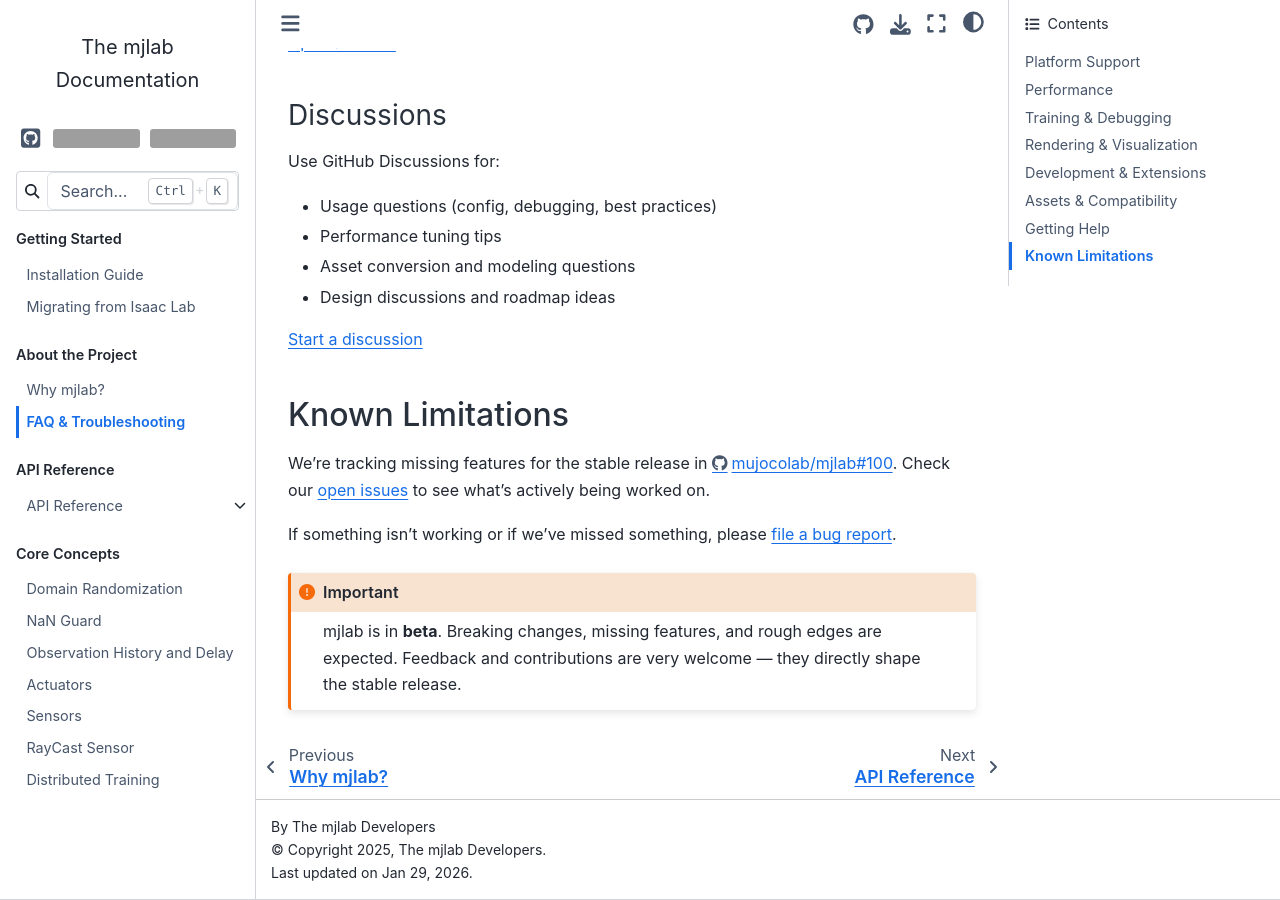
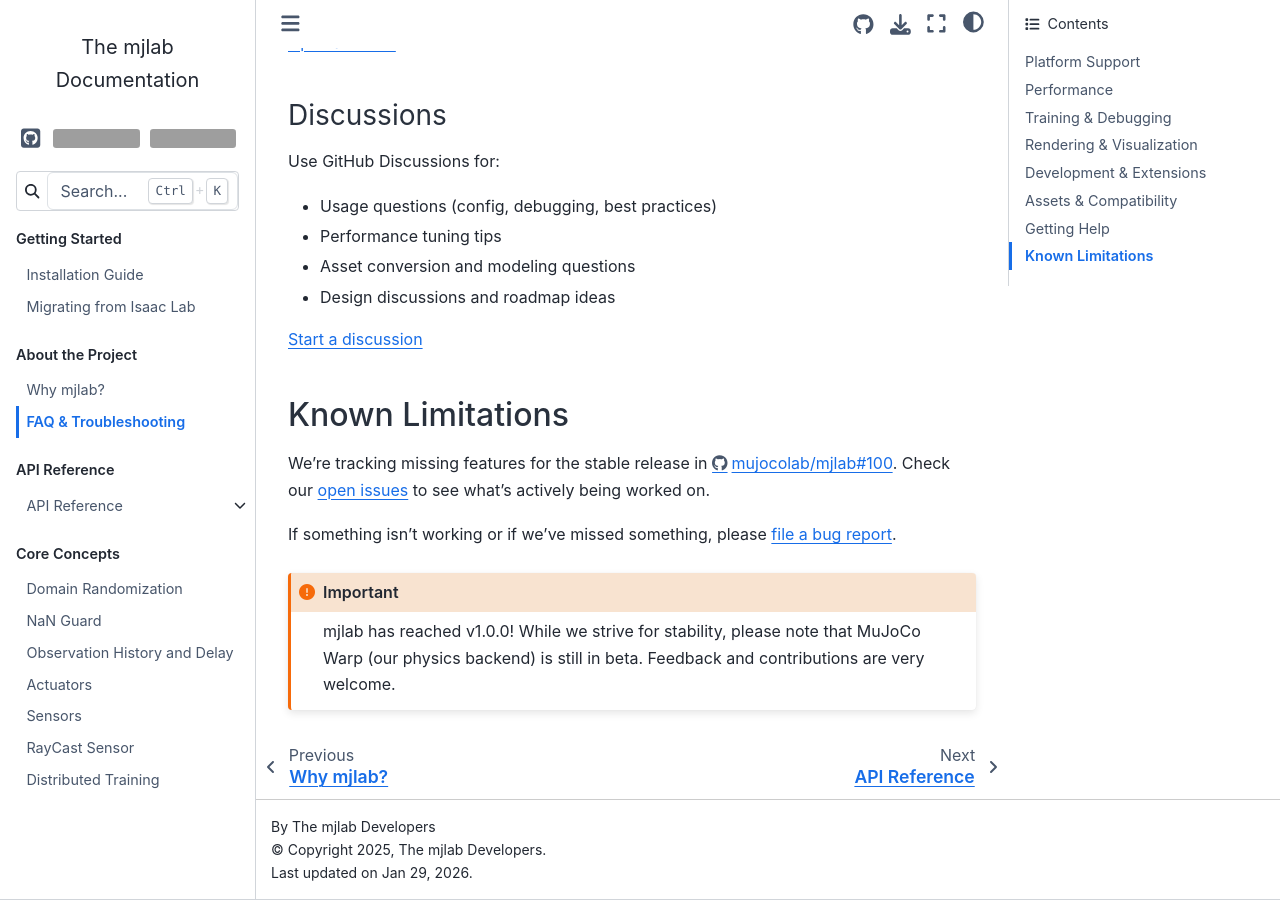
Before and after one commit to DavidDobas/mjlab-hackathon, a Sphinx documentation site: the page built from docs/source/faq.rst, in a window 1280 px wide and 900 px high, scrolled down 4833 px. Built offline with Sphinx 7.4.7 and the Sphinx Book theme 1.1.4, drawn with Linux system fonts in a browser that asks for light colours; grey boxes are pictures that could not be loaded.

```diff
--- a/docs/conf.py
+++ b/docs/conf.py
@@ -146,7 +146,7 @@ html_theme_options = {
     {
       "name": "mjlab",
       "url": "https://github.com/mujocolab/mjlab",
-      "icon": "https://img.shields.io/badge/mjlab-0.1.0-silver.svg",
+      "icon": "https://img.shields.io/badge/mjlab-1.0.0-silver.svg",
       "type": "url",
     },
     {
--- a/docs/source/faq.rst
+++ b/docs/source/faq.rst
@@ -241,6 +241,6 @@ If something isn't working or if we've missed something, please
 
 .. important::
 
-   mjlab is in **beta**. Breaking changes, missing features, and rough edges
-   are expected. Feedback and contributions are very welcome — they directly
-   shape the stable release.
+   mjlab has reached v1.0.0! While we strive for stability, please note that
+   MuJoCo Warp (our physics backend) is still in beta. Feedback and
+   contributions are very welcome.
--- a/docs/source/installation.rst
+++ b/docs/source/installation.rst
@@ -3,7 +3,6 @@
 Installation Guide
 ==================
 
-``mjlab`` is in active **beta** and tightly coupled to MuJoCo Warp.
 This guide presents different installation paths so you can
 choose the one that best fits your use case.
 
```
Also changed, not shown: 1 other file.
